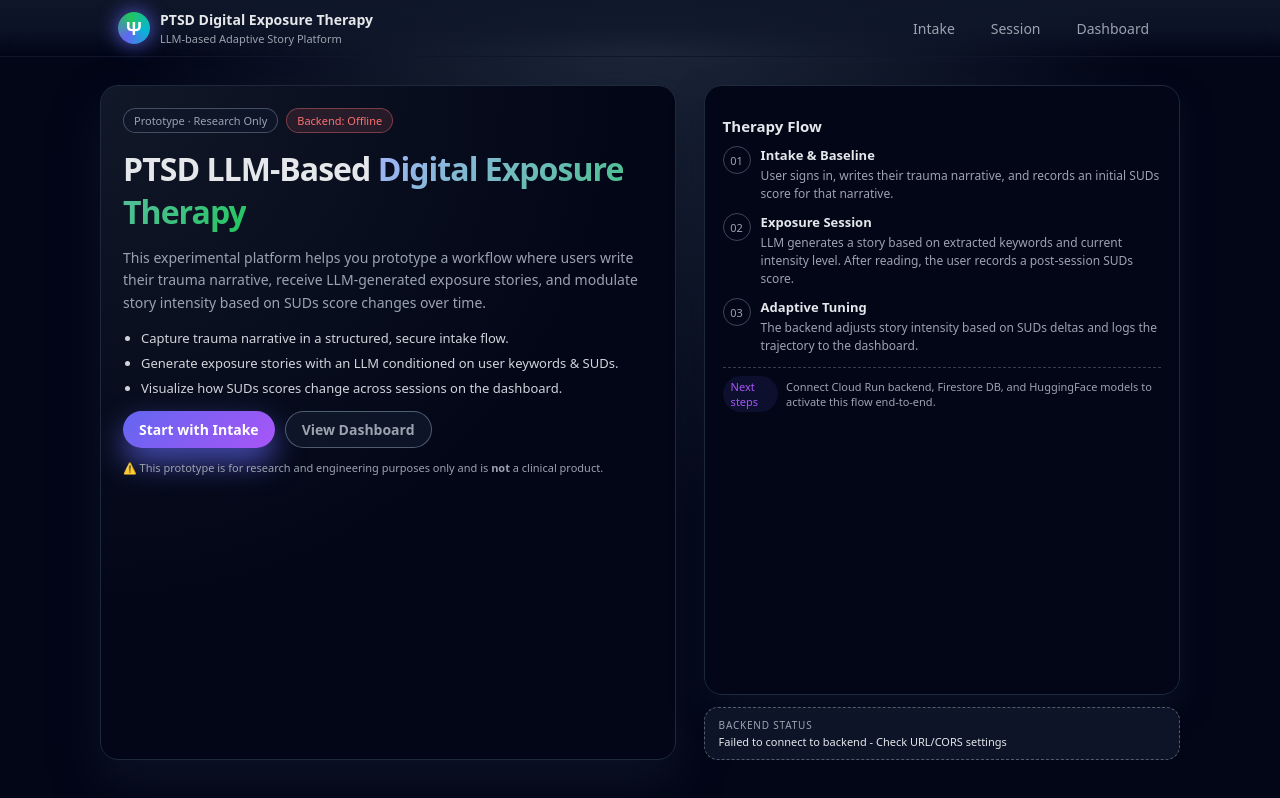
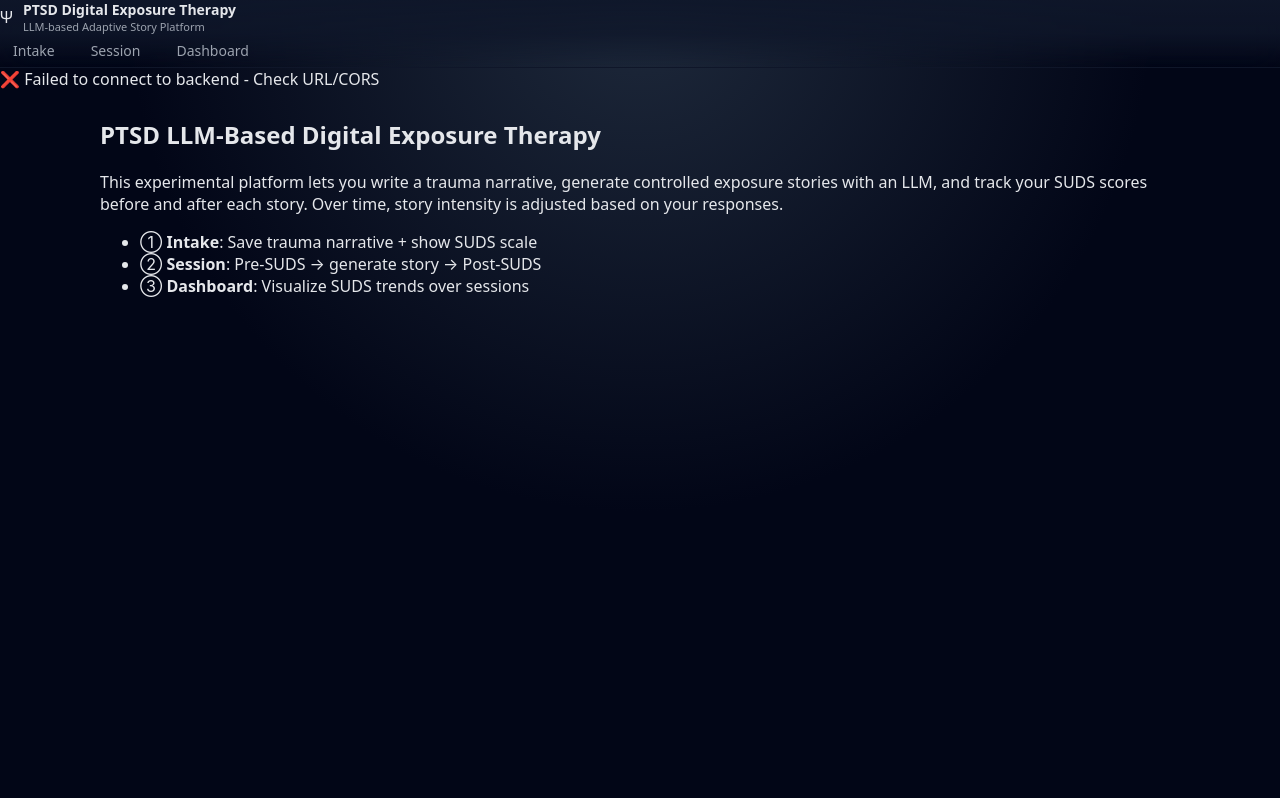
Before and after one commit to amygdala2025/conrad2025, a React (Vite) app: page / in a window 1280 px wide. Built offline with nearby package versions, Linux system fonts and the light colour scheme; no server answers.

Commit message:
Update App.jsx

```diff
--- a/src/App.jsx
+++ b/src/App.jsx
@@ -6,49 +6,39 @@ import Intake from "./pages/Intake.jsx";
 import Session from "./pages/Session.jsx";
 import Dashboard from "./pages/Dashboard.jsx";
 
-
-// TODO: 나중에 Cloud Run URL로 교체
+// 🔧 백엔드 Cloud Run URL
 const API_BASE = "https://ptsd-backend-761910111968.asia-northeast3.run.app";
 
 function App() {
-  const [apiStatus, setApiStatus] = useState({
-    text: "Checking backend connection...",
-    ok: null,
-  });
+  const [apiStatus, setApiStatus] = useState("Checking backend status...");
   const location = useLocation();
 
   useEffect(() => {
-    const checkHealth = async () => {
+    const check = async () => {
       try {
         const res = await fetch(`${API_BASE}/api/health`);
-        if (!res.ok) throw new Error("Health check failed");
+        if (!res.ok) throw new Error();
         const data = await res.json();
-        setApiStatus({
-          text: `Backend connected (${new Date(data.time).toLocaleTimeString()})`,
-          ok: true,
-        });
-      } catch (err) {
-        setApiStatus({
-          text: "Failed to connect to backend - Check URL/CORS settings",
-          ok: false,
-        });
+        setApiStatus(`✅ Backend connected (${data.time})`);
+      } catch (e) {
+        setApiStatus("❌ Failed to connect to backend - Check URL/CORS");
       }
     };
-    checkHealth();
+    check();
   }, []);
 
   return (
     <div className="app">
-      {/* Top navigation */}
+      {/* HEADER */}
       <header className="app-header">
-        <div className="app-header-inner">
-          <div className="app-logo">
-            <div className="logo-icon">Ψ</div>
-            <div className="logo-text">
+        {/* 👉 로고 전체를 Link로 감싸서 클릭 시 루트(/)로 이동 */}
+        <Link to="/" className="app-logo" style={{ textDecoration: "none", color: "inherit" }}>
+          <span className="logo-mark">Ψ</span>
+          <div>
             <div className="logo-title">PTSD Digital Exposure Therapy</div>
             <div className="logo-sub">LLM-based Adaptive Story Platform</div>
           </div>
-          </div>
+        </Link>
 
         <nav className="app-nav">
           <NavLink to="/intake" currentPath={location.pathname}>
@@ -61,128 +51,29 @@ function App() {
             Dashboard
           </NavLink>
         </nav>
-        </div>
       </header>
 
-      {/* Main layout */}
+      <div className="api-status">{apiStatus}</div>
+
       <main className="app-main">
         <Routes>
           <Route
             path="/"
             element={
-              <section className="home-hero">
-                <div className="home-hero-left">
-                  <div className="badge-row">
-                    <span className="badge-pill">Prototype · Research Only</span>
-                    <span
-                      className={
-                        apiStatus.ok === null
-                          ? "badge-status badge-status-neutral"
-                          : apiStatus.ok
-                          ? "badge-status badge-status-ok"
-                          : "badge-status badge-status-error"
-                      }
-                    >
-                      {apiStatus.ok === null
-                        ? "Checking backend…"
-                        : apiStatus.ok
-                        ? "Backend: Online"
-                        : "Backend: Offline"}
-                    </span>
+              <div>
+                <h2>PTSD LLM-Based Digital Exposure Therapy</h2>
+                <p>
+                  This experimental platform lets you write a trauma narrative, generate
+                  controlled exposure stories with an LLM, and track your SUDS scores
+                  before and after each story. Over time, story intensity is adjusted
+                  based on your responses.
+                </p>
+                <ul>
+                  <li>① <b>Intake</b>: Save trauma narrative + show SUDS scale</li>
+                  <li>② <b>Session</b>: Pre-SUDS → generate story → Post-SUDS</li>
+                  <li>③ <b>Dashboard</b>: Visualize SUDS trends over sessions</li>
+                </ul>
               </div>
-
-                  <h1 className="hero-title">
-                    PTSD LLM-Based{" "}
-                    <span className="hero-title-highlight">
-                      Digital Exposure Therapy
-                    </span>
-                  </h1>
-
-                  <p className="hero-subtitle">
-                    This experimental platform helps you prototype a workflow where
-                    users write their trauma narrative, receive LLM-generated exposure
-                    stories, and modulate story intensity based on SUDs score changes
-                    over time.
-                  </p>
-
-                  <ul className="hero-bullets">
-                    <li>Capture trauma narrative in a structured, secure intake flow.</li>
-                    <li>
-                      Generate exposure stories with an LLM conditioned on user
-                      keywords &amp; SUDs.
-                    </li>
-                    <li>
-                      Visualize how SUDs scores change across sessions on the dashboard.
-                    </li>
-                  </ul>
-
-                  <div className="hero-buttons">
-                    <Link to="/intake" className="btn-primary">
-                      Start with Intake
-                    </Link>
-                    <Link to="/dashboard" className="btn-ghost">
-                      View Dashboard
-                    </Link>
-                  </div>
-
-                  <p className="hero-caption">
-                    ⚠️ This prototype is for research and engineering purposes only and
-                    is <strong>not</strong> a clinical product.
-                  </p>
-                </div>
-
-                <div className="home-hero-right">
-                  <div className="flow-card">
-                    <h2 className="flow-title">Therapy Flow</h2>
-                    <ol className="flow-steps">
-                      <li>
-                        <span className="step-index">01</span>
-                        <div className="step-content">
-                          <div className="step-title">Intake &amp; Baseline</div>
-                          <div className="step-desc">
-                            User signs in, writes their trauma narrative, and records an
-                            initial SUDs score for that narrative.
-                          </div>
-                        </div>
-                      </li>
-                      <li>
-                        <span className="step-index">02</span>
-                        <div className="step-content">
-                          <div className="step-title">Exposure Session</div>
-                          <div className="step-desc">
-                            LLM generates a story based on extracted keywords and
-                            current intensity level. After reading, the user records a
-                            post-session SUDs score.
-                          </div>
-                        </div>
-                      </li>
-                      <li>
-                        <span className="step-index">03</span>
-                        <div className="step-content">
-                          <div className="step-title">Adaptive Tuning</div>
-                          <div className="step-desc">
-                            The backend adjusts story intensity based on SUDs deltas and
-                            logs the trajectory to the dashboard.
-                          </div>
-                        </div>
-                      </li>
-                    </ol>
-
-                    <div className="flow-footer">
-                      <span className="flow-tag">Next steps</span>
-                      <span className="flow-footer-text">
-                        Connect Cloud Run backend, Firestore DB, and HuggingFace models
-                        to activate this flow end-to-end.
-                      </span>
-                    </div>
-                  </div>
-
-                  <div className="status-card">
-                    <div className="status-label">Backend status</div>
-                    <div className="status-text">{apiStatus.text}</div>
-                  </div>
-                </div>
-              </section>
             }
           />
           <Route path="/intake" element={<Intake apiBase={API_BASE} />} />
```
Lines whose indentation alone changed are shown as unchanged.
